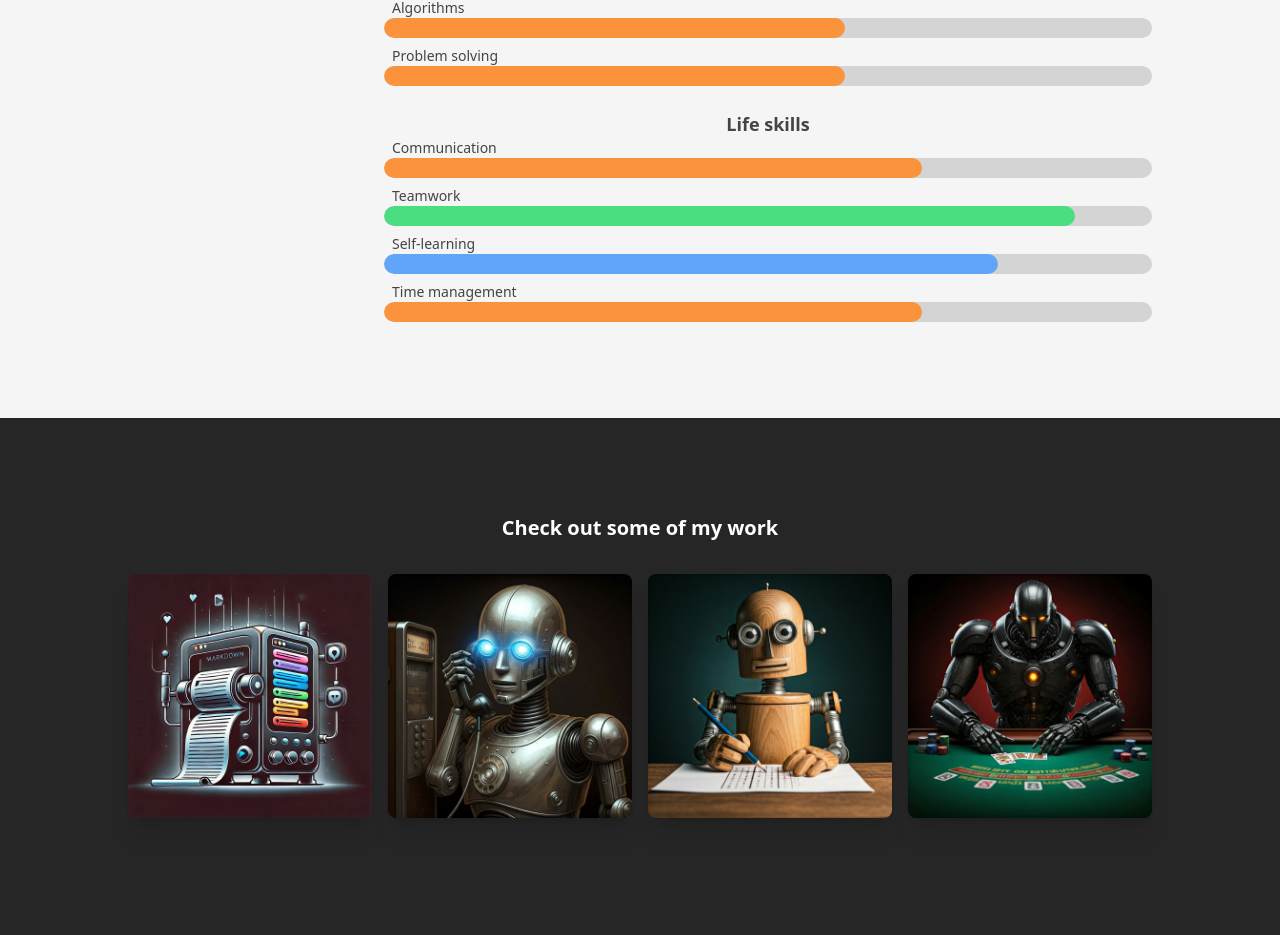
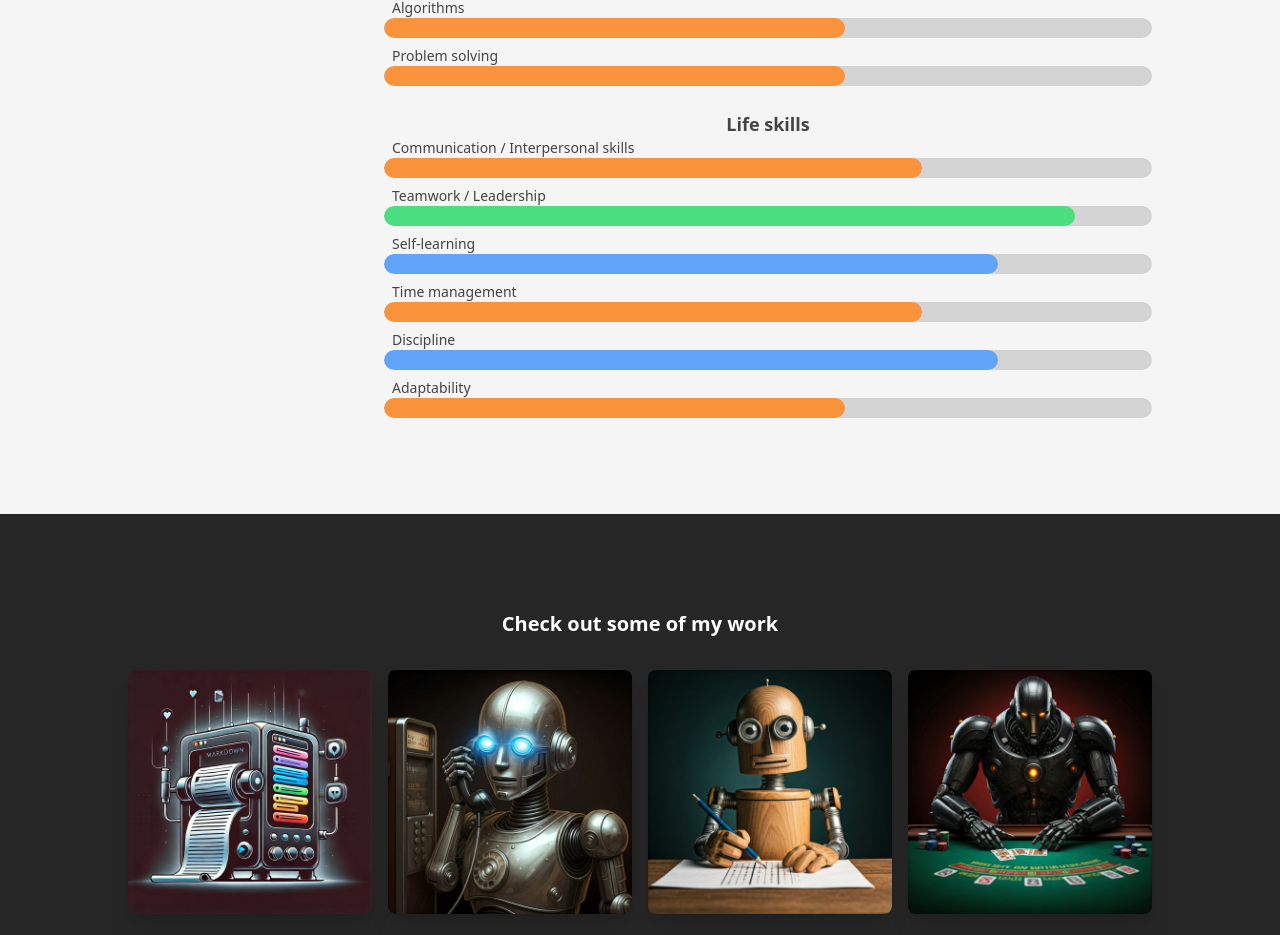
Before and after one commit to AKT311209/OnlineProfile, a Next.js app: page / in a window 1280 px wide. Shown: the part 2398-3333 px from the top of the page. Built offline with nearby package versions, Linux system fonts and the light colour scheme.

Commit message:
Update skills section: enhance skill names and add new skills for better clarity

```diff
--- a/src/data/data.tsx
+++ b/src/data/data.tsx
@@ -156,12 +156,12 @@ export const skills: SkillGroup[] = [
     name: 'Life skills',
     skills: [
       {
-        name: 'Communication',
+        name: 'Communication / Interpersonal skills',
         level: 7,
         color: 'bg-orange-400',
       },
       {
-        name: 'Teamwork',
+        name: 'Teamwork / Leadership',
         level: 9,
         color: 'bg-green-400',
       },
@@ -175,6 +175,16 @@ export const skills: SkillGroup[] = [
         level: 7,
         color: 'bg-orange-400',
       },
+      {
+        name: 'Discipline',
+        level: 8,
+        color: 'bg-blue-400',
+      },
+      {
+        name: 'Adaptability',
+        level: 6,
+        color: 'bg-orange-400',
+      }
     ],
   },
 ];
```
